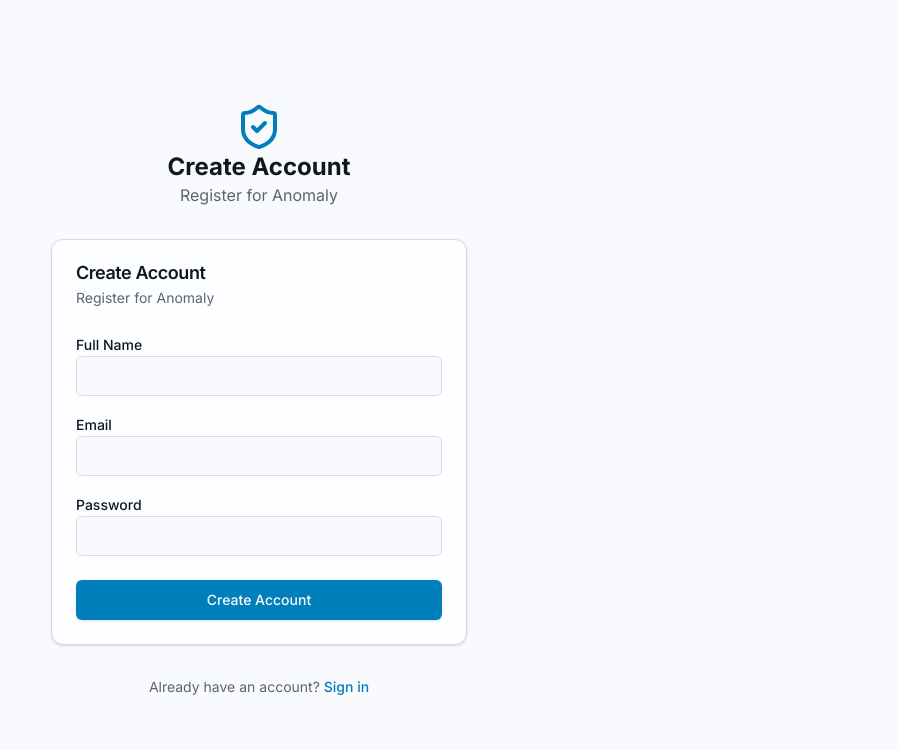
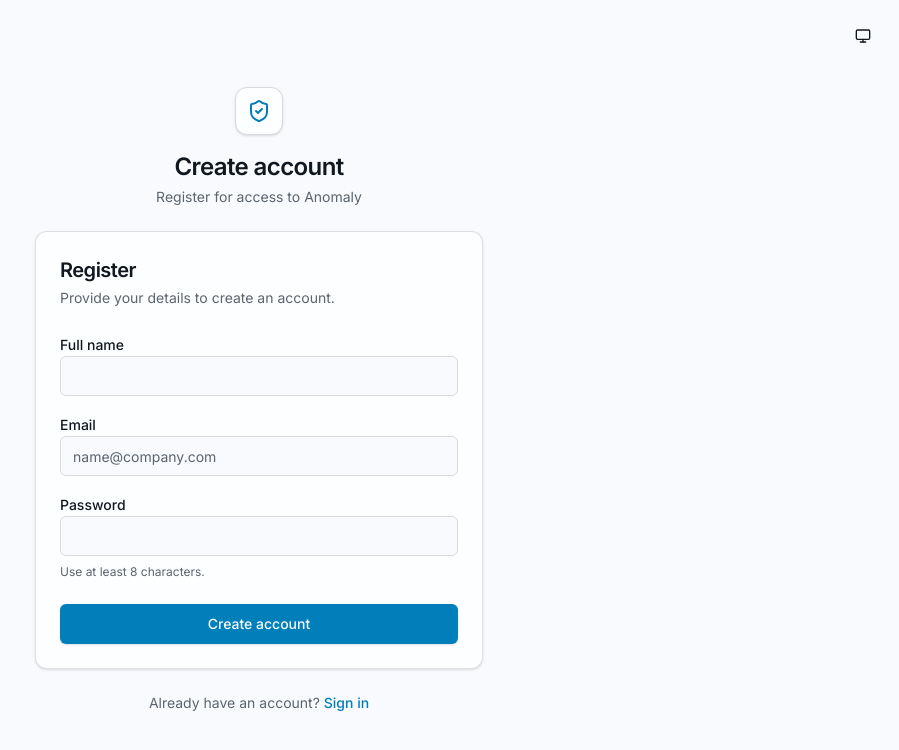
Before and after one commit to bigwalkdoe/anomaly, a Next.js app in the folder apps/web/: page /register in a window 1280 px wide. Shown: the top 750 px of the page, without its empty margins (381-1280 px from the left). Built offline with nearby package versions, Linux system fonts and the light colour scheme; no server answers.

Commit message:
feat(web): redesign auth and global fallback states

```diff
--- a/apps/web/app/login/page.tsx
+++ b/apps/web/app/login/page.tsx
@@ -1,14 +1,22 @@
 "use client";
 
-import { useState, Suspense } from "react";
-import { useAuth } from "@/components/AuthContext";
+import { Suspense, useState } from "react";
+import Link from "next/link";
 import { useRouter, useSearchParams } from "next/navigation";
 import { ShieldCheck } from "@/components/ui/icons";
-import Link from "next/link";
-import { Card, CardContent, CardDescription, CardFooter, CardHeader, CardTitle } from "@/components/ui/card";
+import { useAuth } from "@/components/AuthContext";
+import {
+  Card,
+  CardContent,
+  CardDescription,
+  CardFooter,
+  CardHeader,
+  CardTitle,
+} from "@/components/ui/card";
 import { Input } from "@/components/ui/input";
 import { Button } from "@/components/ui/button";
 import { Label } from "@/components/ui/label";
+import { ThemeToggle } from "@/components/ThemeToggle";
 
 function LoginForm() {
   const [email, setEmail] = useState("");
@@ -30,78 +38,89 @@ function LoginForm() {
         router.push(next && next.startsWith("/") ? next : "/");
         router.refresh();
       } else {
-        setError("Invalid email or password");
+        setError("Invalid email or password.");
       }
-    } catch (err) {
-      setError("Login failed. Please try again.");
+    } catch {
+      setError("Sign in failed. Check the service and try again.");
     } finally {
       setLoading(false);
     }
   };
 
   return (
-    <div className="min-h-screen flex items-center justify-center bg-background">
-      <div className="w-full max-w-md space-y-8 p-4">
-        <div className="flex flex-col items-center">
-          <ShieldCheck className="h-12 w-12 text-primary" />
-          <h2 className="text-2xl font-bold">Anomaly</h2>
-          <p className="text-muted-foreground">Sign in to your account</p>
+    <div className="relative flex min-h-screen items-center justify-center bg-background px-4 py-10">
+      <div className="absolute right-4 top-4">
+        <ThemeToggle />
+      </div>
+      <div className="w-full max-w-md space-y-6">
+        <div className="flex flex-col items-center text-center">
+          <div className="mb-4 flex h-12 w-12 items-center justify-center rounded-xl border border-border bg-card text-primary shadow-sm">
+            <ShieldCheck className="h-6 w-6" aria-hidden="true" />
+          </div>
+          <h1 className="text-2xl font-semibold tracking-tight text-foreground">Anomaly</h1>
+          <p className="mt-1 text-sm text-muted-foreground">
+            Sign in to the security operations console
+          </p>
         </div>
 
-        {error && (
-          <div className="rounded-md bg-red-50 p-3 text-sm text-red-700 border border-red-100">
+        <Card className="border-border/80 shadow-sm">
+          <form onSubmit={handleSubmit} noValidate={false}>
+            <CardHeader className="space-y-1">
+              <CardTitle className="text-xl">Sign in</CardTitle>
+              <CardDescription>
+                Use your account credentials to continue.
+              </CardDescription>
+            </CardHeader>
+            <CardContent className="space-y-4">
+              {error ? (
+                <div
+                  role="alert"
+                  className="rounded-md border border-destructive/30 bg-destructive/10 px-3 py-2 text-sm text-destructive"
+                >
                   {error}
                 </div>
-        )}
-
-        <form onSubmit={handleSubmit} className="space-y-6">
-          <Card>
-            <CardHeader>
-              <CardTitle>Sign in</CardTitle>
-              <CardDescription>Enter your credentials</CardDescription>
-            </CardHeader>
-            <CardContent>
-              <div className="space-y-4">
+              ) : null}
               <div className="space-y-2">
                 <Label htmlFor="email">Email</Label>
                 <Input
+                  id="email"
+                  name="email"
                   type="email"
+                  autoComplete="email"
                   required
-                    id="email"
-                    className="w-full"
                   value={email}
                   onChange={(e) => setEmail(e.target.value)}
+                  placeholder="name@company.com"
                 />
               </div>
               <div className="space-y-2">
                 <Label htmlFor="password">Password</Label>
                 <Input
+                  id="password"
+                  name="password"
                   type="password"
+                  autoComplete="current-password"
                   required
-                    id="password"
-                    className="w-full"
                   value={password}
                   onChange={(e) => setPassword(e.target.value)}
                 />
               </div>
-              </div>
             </CardContent>
-            <CardFooter>
-              <Button
-                type="submit"
-                disabled={loading}
-                className="w-full"
-              >
-                {loading ? "Signing in..." : "Sign in"}
+            <CardFooter className="flex flex-col items-stretch gap-3">
+              <Button type="submit" loading={loading} className="w-full">
+                {loading ? "Signing in" : "Sign in"}
               </Button>
             </CardFooter>
+          </form>
         </Card>
-        </form>
 
-        <p className="text-sm text-center text-muted-foreground">
+        <p className="text-center text-sm text-muted-foreground">
           No account?{" "}
-          <Link href="/register" className="font-medium text-primary hover:text-primary/90">
-            Register
+          <Link
+            href="/register"
+            className="font-medium text-primary underline-offset-4 hover:underline focus-visible:outline-none focus-visible:ring-2 focus-visible:ring-ring rounded-sm"
+          >
+            Create one
           </Link>
         </p>
       </div>
@@ -111,7 +130,13 @@ function LoginForm() {
 
 export default function LoginPage() {
   return (
-    <Suspense fallback={null}>
+    <Suspense
+      fallback={
+        <div className="flex min-h-screen items-center justify-center bg-background text-sm text-muted-foreground">
+          Loading…
+        </div>
+      }
+    >
       <LoginForm />
     </Suspense>
   );
--- a/apps/web/app/register/page.tsx
+++ b/apps/web/app/register/page.tsx
@@ -1,14 +1,22 @@
 "use client";
 
 import { useState } from "react";
+import Link from "next/link";
 import { useRouter } from "next/navigation";
 import { ShieldCheck } from "@/components/ui/icons";
-import Link from "next/link";
-import { Card, CardContent, CardDescription, CardFooter, CardHeader, CardTitle } from "@/components/ui/card";
+import { API_BASE_URL } from "@/lib/api";
+import {
+  Card,
+  CardContent,
+  CardDescription,
+  CardFooter,
+  CardHeader,
+  CardTitle,
+} from "@/components/ui/card";
 import { Input } from "@/components/ui/input";
 import { Button } from "@/components/ui/button";
 import { Label } from "@/components/ui/label";
-import { API_BASE_URL } from "@/lib/api";
+import { ThemeToggle } from "@/components/ThemeToggle";
 
 export default function RegisterPage() {
   const [email, setEmail] = useState("");
@@ -34,49 +42,65 @@ export default function RegisterPage() {
           typeof err?.detail === "string"
             ? err.detail
             : Array.isArray(err?.detail)
-              ? err.detail.map((d: { msg?: string }) => d?.msg).filter(Boolean).join(", ")
+              ? err.detail
+                  .map((d: { msg?: string }) => d?.msg)
+                  .filter(Boolean)
+                  .join(", ")
               : null;
-        setError(detail || `Registration failed: ${res.status}`);
+        setError(detail || `Registration failed (${res.status}).`);
         return;
       }
       router.push("/login");
-    } catch (err) {
-      setError("Registration failed. Please try again.");
+    } catch {
+      setError("Registration failed. Check the service and try again.");
     } finally {
       setLoading(false);
     }
   };
 
   return (
-    <div className="min-h-screen flex items-center justify-center bg-background">
-      <div className="w-full max-w-md space-y-8 p-4">
-        <div className="flex flex-col items-center">
-          <ShieldCheck className="h-12 w-12 text-primary" />
-          <h2 className="text-2xl font-bold">Create Account</h2>
-          <p className="text-muted-foreground">Register for Anomaly</p>
+    <div className="relative flex min-h-screen items-center justify-center bg-background px-4 py-10">
+      <div className="absolute right-4 top-4">
+        <ThemeToggle />
+      </div>
+      <div className="w-full max-w-md space-y-6">
+        <div className="flex flex-col items-center text-center">
+          <div className="mb-4 flex h-12 w-12 items-center justify-center rounded-xl border border-border bg-card text-primary shadow-sm">
+            <ShieldCheck className="h-6 w-6" aria-hidden="true" />
+          </div>
+          <h1 className="text-2xl font-semibold tracking-tight text-foreground">
+            Create account
+          </h1>
+          <p className="mt-1 text-sm text-muted-foreground">
+            Register for access to Anomaly
+          </p>
         </div>
 
-        {error && (
-          <div className="rounded-md bg-red-50 p-3 text-sm text-red-700 border border-red-100">
+        <Card className="border-border/80 shadow-sm">
+          <form onSubmit={handleSubmit}>
+            <CardHeader className="space-y-1">
+              <CardTitle className="text-xl">Register</CardTitle>
+              <CardDescription>
+                Provide your details to create an account.
+              </CardDescription>
+            </CardHeader>
+            <CardContent className="space-y-4">
+              {error ? (
+                <div
+                  role="alert"
+                  className="rounded-md border border-destructive/30 bg-destructive/10 px-3 py-2 text-sm text-destructive"
+                >
                   {error}
                 </div>
-        )}
-
-        <form onSubmit={handleSubmit} className="space-y-6">
-          <Card>
-            <CardHeader>
-              <CardTitle>Create Account</CardTitle>
-              <CardDescription>Register for Anomaly</CardDescription>
-            </CardHeader>
-            <CardContent>
-              <div className="space-y-4">
+              ) : null}
               <div className="space-y-2">
-                  <Label htmlFor="name">Full Name</Label>
+                <Label htmlFor="name">Full name</Label>
                 <Input
+                  id="name"
+                  name="name"
                   type="text"
+                  autoComplete="name"
                   required
-                    id="name"
-                    className="w-full"
                   value={name}
                   onChange={(e) => setName(e.target.value)}
                 />
@@ -84,43 +108,47 @@ export default function RegisterPage() {
               <div className="space-y-2">
                 <Label htmlFor="email">Email</Label>
                 <Input
+                  id="email"
+                  name="email"
                   type="email"
+                  autoComplete="email"
                   required
-                    id="email"
-                    className="w-full"
                   value={email}
                   onChange={(e) => setEmail(e.target.value)}
+                  placeholder="name@company.com"
                 />
               </div>
               <div className="space-y-2">
                 <Label htmlFor="password">Password</Label>
                 <Input
+                  id="password"
+                  name="password"
                   type="password"
+                  autoComplete="new-password"
                   required
                   minLength={8}
-                    id="password"
-                    className="w-full"
                   value={password}
                   onChange={(e) => setPassword(e.target.value)}
                 />
-                </div>
+                <p className="text-xs text-muted-foreground">
+                  Use at least 8 characters.
+                </p>
               </div>
             </CardContent>
-            <CardFooter>
-              <Button
-                type="submit"
-                disabled={loading}
-                className="w-full"
-              >
-                {loading ? "Creating account..." : "Create Account"}
+            <CardFooter className="flex flex-col items-stretch gap-3">
+              <Button type="submit" loading={loading} className="w-full">
+                {loading ? "Creating account" : "Create account"}
               </Button>
             </CardFooter>
+          </form>
         </Card>
-        </form>
 
-        <p className="text-sm text-center text-muted-foreground">
+        <p className="text-center text-sm text-muted-foreground">
           Already have an account?{" "}
-          <Link href="/login" className="font-medium text-primary hover:text-primary/90">
+          <Link
+            href="/login"
+            className="font-medium text-primary underline-offset-4 hover:underline focus-visible:outline-none focus-visible:ring-2 focus-visible:ring-ring rounded-sm"
+          >
             Sign in
           </Link>
         </p>
```
Also changed, not shown: apps/web/app/error.tsx (added, +40 -0 lines), apps/web/app/not-found.tsx (added, +30 -0 lines). Lines whose indentation alone changed are shown as unchanged.
